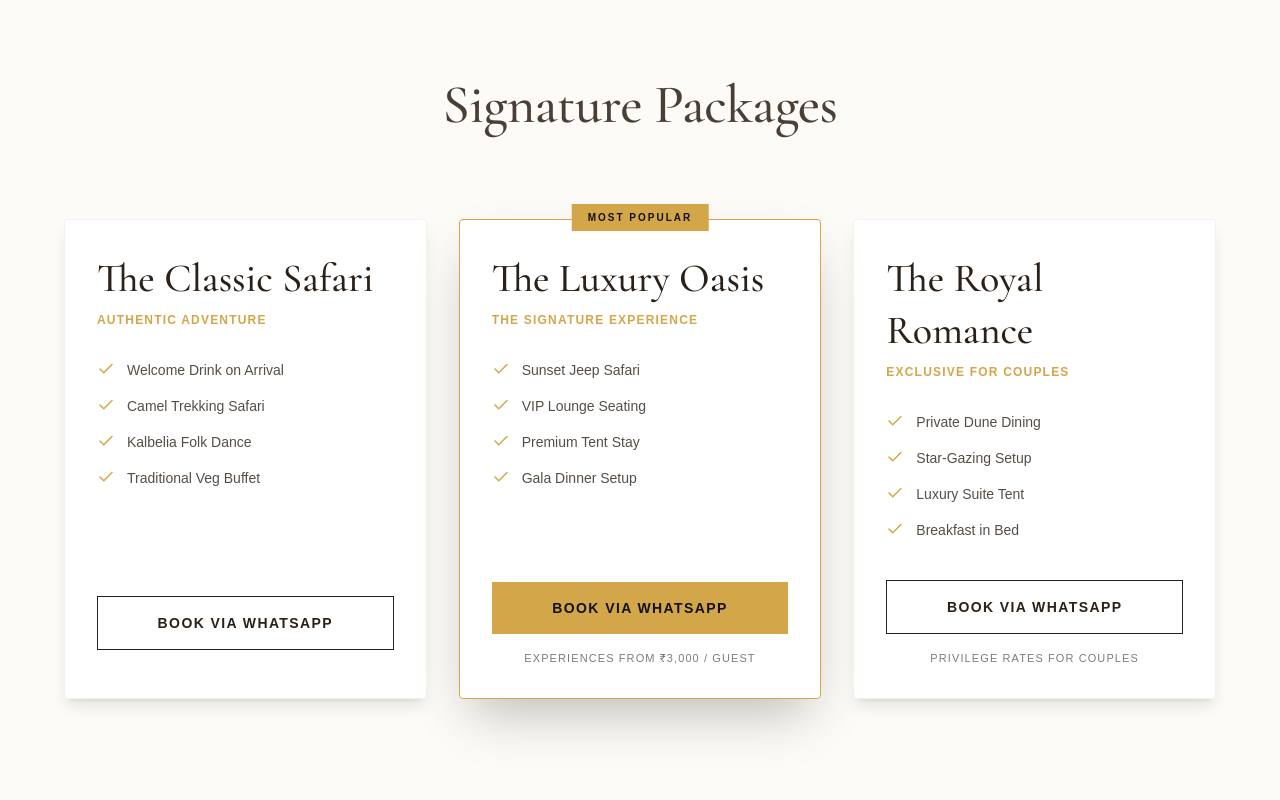
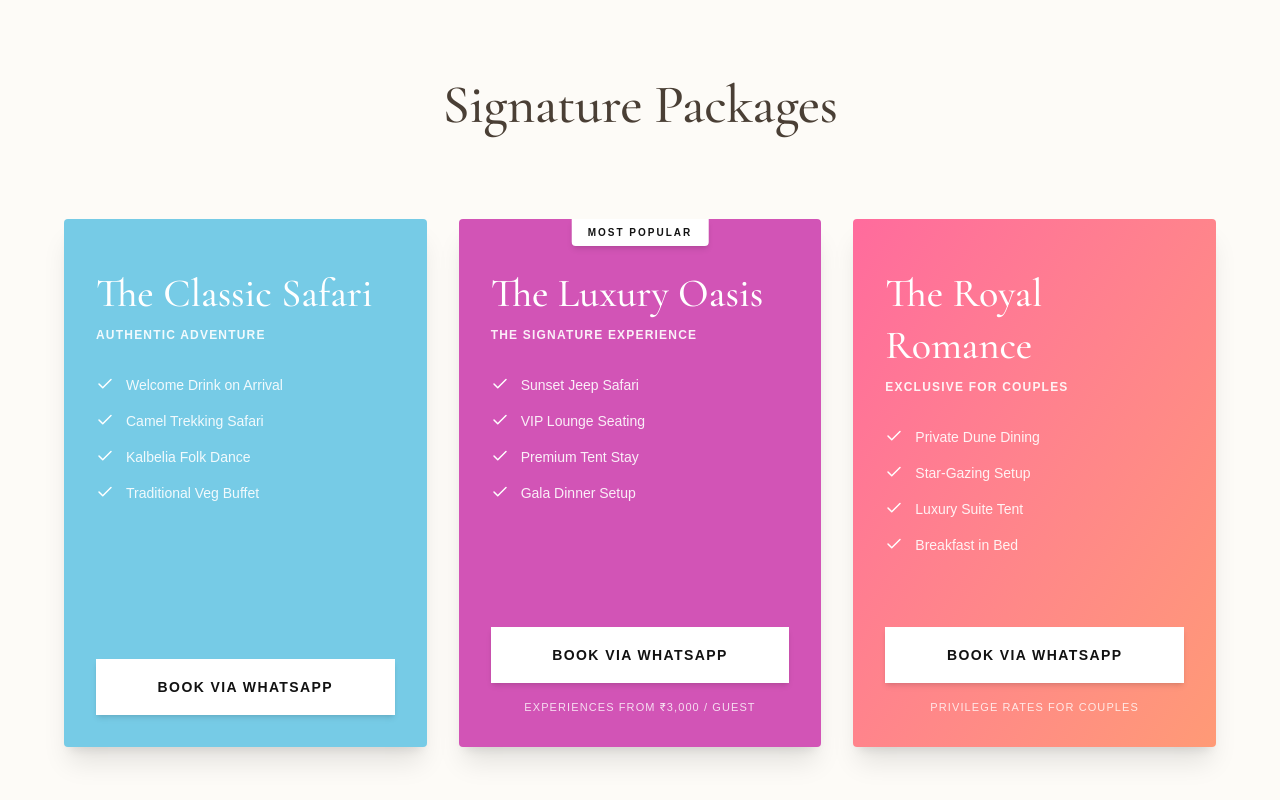
Before and after one commit to kuldeepxpanwar/Desert-Horizon, a Next.js app: page / in a window 1280 px wide. Shown: the part 1940-2740 px from the top of the page. Built offline with nearby package versions, Linux system fonts and the light colour scheme; a web font is replaced by a local one.

Commit message:
style: apply colors and button styles to Signature Packages on Home Page

```diff
--- a/src/components/pages/HomePageClient.tsx
+++ b/src/components/pages/HomePageClient.tsx
@@ -214,36 +214,43 @@ export default function HomePageClient() {
 
           <div className="grid md:grid-cols-3 gap-8">
             {[
-              { name: "The Classic Safari", vibe: "Authentic Adventure", items: ["Welcome Drink on Arrival", "Camel Trekking Safari", "Kalbelia Folk Dance", "Traditional Veg Buffet"] },
-              { name: "The Luxury Oasis", vibe: "The Signature Experience", items: ["Sunset Jeep Safari", "VIP Lounge Seating", "Premium Tent Stay", "Gala Dinner Setup"] },
-              { name: "The Royal Romance", vibe: "Exclusive for Couples", items: ["Private Dune Dining", "Star-Gazing Setup", "Luxury Suite Tent", "Breakfast in Bed"] }
+              { name: "The Classic Safari", vibe: "Authentic Adventure", items: ["Welcome Drink on Arrival", "Camel Trekking Safari", "Kalbelia Folk Dance", "Traditional Veg Buffet"], bgColor: "bg-[#76cbe6]" },
+              { name: "The Luxury Oasis", vibe: "The Signature Experience", items: ["Sunset Jeep Safari", "VIP Lounge Seating", "Premium Tent Stay", "Gala Dinner Setup"], bgColor: "bg-[#d254b6]" },
+              { name: "The Royal Romance", vibe: "Exclusive for Couples", items: ["Private Dune Dining", "Star-Gazing Setup", "Luxury Suite Tent", "Breakfast in Bed"], bgColor: "bg-gradient-to-br from-[#ff6b9d] to-[#ff9a76]" }
             ].map((pkg, idx) => (
               <motion.div
                 key={idx}
                 whileHover={{ y: -10 }}
                 transition={{ type: "spring", stiffness: 300, damping: 20 }}
-                className={`bg-white/90 backdrop-blur-md p-8 border ${idx === 1 ? 'border-gold shadow-2xl relative z-10' : 'border-charcoal/5 shadow-lg'} flex flex-col h-full rounded-sm`}
+                className={`${pkg.bgColor} shadow-xl relative flex flex-col h-full rounded-sm overflow-hidden`}
               >
-                {idx === 1 && <span className="absolute -top-4 left-1/2 -translate-x-1/2 bg-gold text-charcoal text-[10px] font-bold uppercase tracking-[0.2em] px-4 py-1.5 rounded-none whitespace-nowrap">Most Popular</span>}
-                <h3 className="text-2xl font-serif text-brown mb-2">{pkg.name}</h3>
-                <p className="text-gold uppercase tracking-widest text-xs font-semibold mb-8">{pkg.vibe}</p>
+                {idx === 1 && <span className="absolute top-0 left-1/2 -translate-x-1/2 bg-white text-charcoal text-[10px] font-bold uppercase tracking-[0.2em] px-4 py-1.5 rounded-b-sm shadow-md whitespace-nowrap z-10">Most Popular</span>}
+
+                <div className="p-8 flex-col flex flex-grow">
+                  <h3 className="text-2xl font-serif text-white mb-2 mt-4">{pkg.name}</h3>
+                  <p className="text-white/90 uppercase tracking-widest text-xs font-semibold mb-8">{pkg.vibe}</p>
                   <ul className="space-y-4 mb-10 flex-grow">
                     {pkg.items.map((item, i) => (
-                    <li key={i} className="flex items-start gap-3 text-brown/80 text-sm">
-                      <Check size={18} className="text-gold shrink-0" />
+                      <li key={i} className="flex items-start gap-3 text-white/90 text-sm">
+                        <Check size={18} className="text-white shrink-0" />
                         <span>{item}</span>
                       </li>
                     ))}
                   </ul>
+                </div>
+
+                {/* Button acting as a white box on top of the gradient at the bottom */}
+                <div className="px-8 pb-8 mt-auto w-full">
                   <Button
                     onClick={() => { setDefaultPkg(pkg.name); setIsBookingOpen(true); }}
-                  variant={idx === 1 ? "primary" : "ghost"}
-                  className="w-full justify-center mb-4"
+                    variant="outline"
+                    className="w-full justify-center bg-white text-charcoal hover:bg-charcoal hover:text-white border-none rounded-none shadow-md uppercase tracking-widest h-14 font-sans font-bold transition-all duration-300"
                   >
                     Book via WhatsApp
                   </Button>
-                {idx === 1 && <p className="text-center text-[11px] text-brown/60 uppercase tracking-widest">Experiences from ₹3,000 / guest</p>}
-                {idx === 2 && <p className="text-center text-[11px] text-brown/60 uppercase tracking-widest">Privilege rates for couples</p>}
+                  {idx === 1 && <p className="text-center text-[11px] text-white/80 uppercase tracking-widest mt-4">Experiences from ₹3,000 / guest</p>}
+                  {idx === 2 && <p className="text-center text-[11px] text-white/80 uppercase tracking-widest mt-4">Privilege rates for couples</p>}
+                </div>
               </motion.div>
             ))}
           </div>
```
Lines whose indentation alone changed are shown as unchanged.
